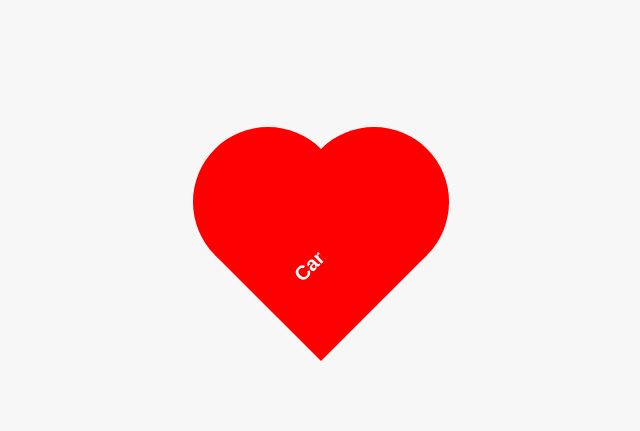
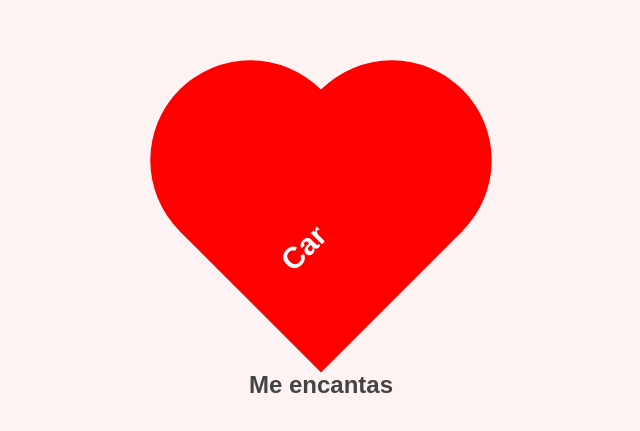
Before and after one commit to gl81388600/Cam, a plain HTML site: page index.html in a window 1280 px wide. Shown: the part 145-576 px from the top of the page, without its empty margins (319-959 px from the left). Drawn offline with Linux system fonts and the light colour scheme.

Commit message:
Update index.html

```diff
--- a/index.html
+++ b/index.html
@@ -1,4 +1,3 @@
-
 <!DOCTYPE html>
 <html lang="en">
 <head>
@@ -8,36 +7,38 @@
     <style>
         body {
             display: flex;
+            flex-direction: column;
             justify-content: center;
             align-items: center;
             min-height: 100vh;
             margin: 0;
-            background-color: #f7f7f7;
+            background-color: #fef3f3;
             font-family: Arial, sans-serif;
+            color: #333;
         }
         .heart {
             position: relative;
-            width: 150px;
-            height: 150px;
+            width: 200px;
+            height: 200px;
             background-color: red;
             transform: rotate(-45deg);
-            margin: 0 auto;
+            margin: 20px;
         }
         .heart::before,
         .heart::after {
             content: "";
             position: absolute;
-            width: 150px;
-            height: 150px;
+            width: 200px;
+            height: 200px;
             background-color: red;
             border-radius: 50%;
         }
         .heart::before {
-            top: -75px;
+            top: -100px;
             left: 0;
         }
         .heart::after {
-            left: 75px;
+            left: 100px;
             top: 0;
         }
         .name {
@@ -46,8 +47,14 @@
             left: 50%;
             transform: translate(-50%, -50%);
             color: white;
-            font-size: 20px;
+            font-size: 30px;
             font-weight: bold;
+        }
+        .description {
+            margin-top: 20px;
+            font-size: 24px;
+            font-weight: bold;
+            color: #444;
         }
     </style>
 </head>
@@ -55,5 +62,6 @@
     <div class="heart">
         <div class="name">Camila</div>
     </div>
+    <div class="description">Me encantas</div>
 </body>
 </html>
```
